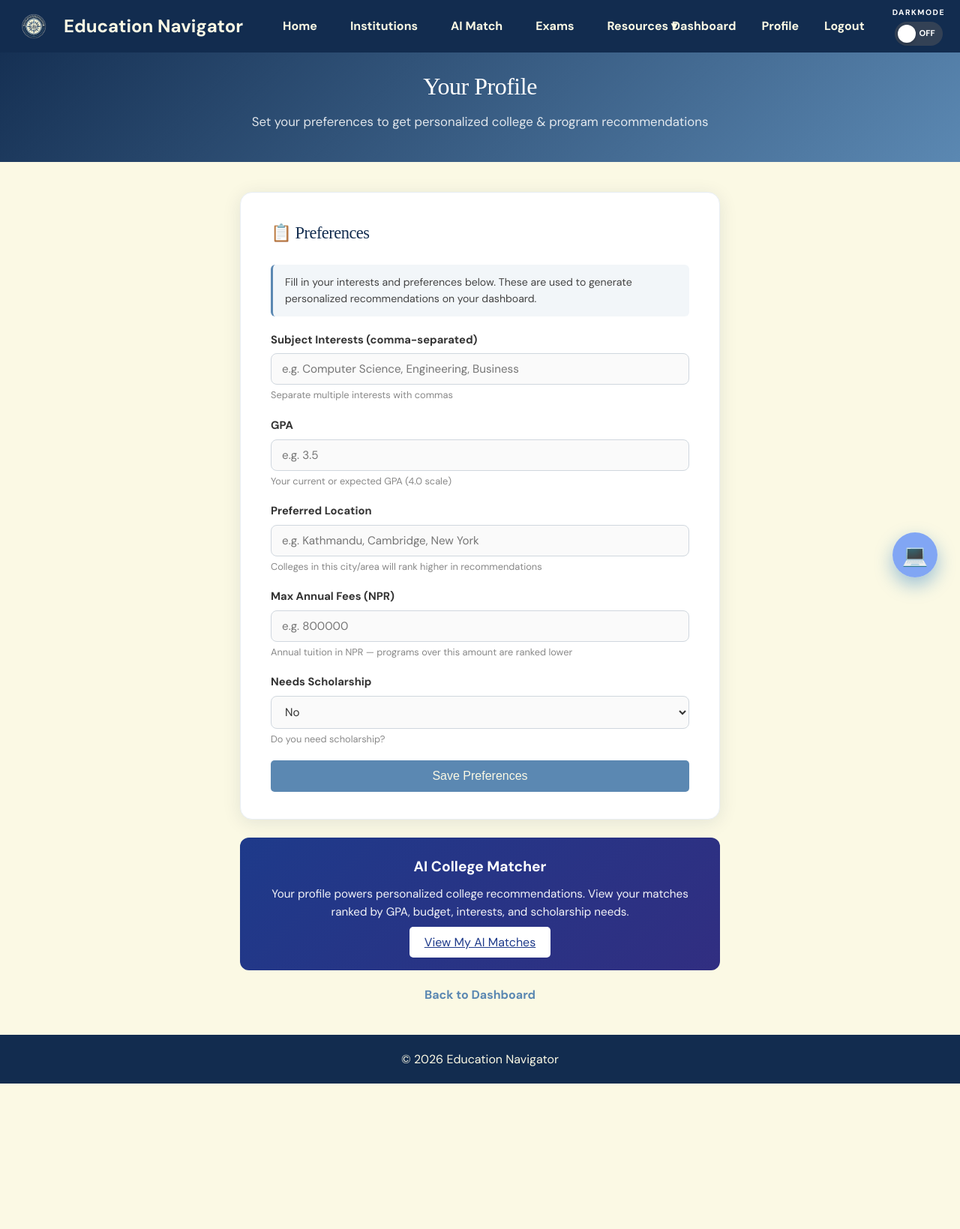
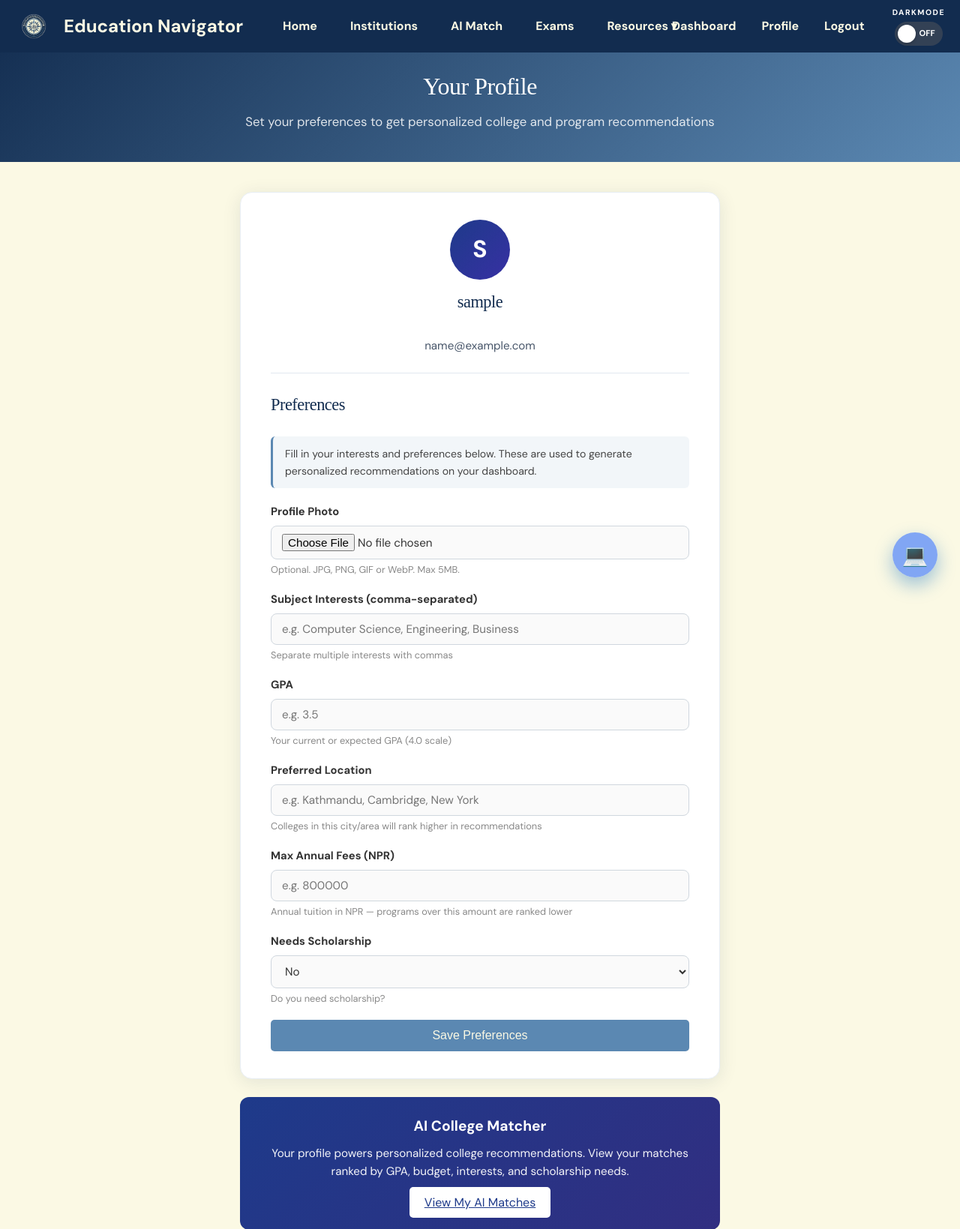
Before and after one commit to AakritiGuragain/Edu_Navigator, a Flask app: page /profile in a window 1280 px wide. Shown: the top 1639 px of the page at 75% size. Before the commit the page ends 1445 px from the top, so only its background shows below. Run offline with Flask 3, Linux system fonts and the light colour scheme; the visitor is signed in with stand-in values (Sample User, id 1).

Commit message:
user profile photo

```diff
--- a/app.py
+++ b/app.py
@@ -16,9 +16,12 @@ app.config['SECRET_KEY'] = 'edu-navigator-secret-2026'
 app.config['SQLALCHEMY_DATABASE_URI'] = 'sqlite:///education_navigator.db'
 app.config['SQLALCHEMY_TRACK_MODIFICATIONS'] = False
 app.config['UPLOAD_FOLDER'] = os.path.join(app.root_path, 'static', 'uploads')
+AVATAR_FOLDER = os.path.join(app.root_path, 'static', 'uploads', 'avatars')
+os.makedirs(AVATAR_FOLDER, exist_ok=True)
 app.config['MAX_CONTENT_LENGTH'] = 10 * 1024 * 1024  # 10 MB max upload
 
 ALLOWED_EXTENSIONS = {'pdf', 'doc', 'docx'}
+AVATAR_EXTENSIONS = {'jpg', 'jpeg', 'png', 'gif', 'webp'}
 
 db = SQLAlchemy()
 db.init_app(app)
@@ -32,6 +35,10 @@ os.makedirs(app.config['UPLOAD_FOLDER'], exist_ok=True)
 
 def allowed_file(filename):
     return '.' in filename and filename.rsplit('.', 1)[1].lower() in ALLOWED_EXTENSIONS
+
+
+def allowed_avatar(filename):
+    return '.' in filename and filename.rsplit('.', 1)[1].lower() in AVATAR_EXTENSIONS
 
 
 # ─────────────────────────────────────────────
@@ -297,6 +304,7 @@ class RegisterForm(FlaskForm):
 
 
 class ProfileForm(FlaskForm):
+    photo = FileField('Profile Photo', validators=[Optional()])
     preferences = StringField('Subject Interests (comma-separated)',
                                validators=[Optional()],
                                description='e.g. Computer Science, Engineering, Business')
@@ -461,6 +469,16 @@ def profile():
     profile_data = current_user.get_profile_dict()
 
     if form.validate_on_submit():
+        if form.photo.data and form.photo.data.filename:
+            file = form.photo.data
+            if allowed_avatar(file.filename):
+                ext = file.filename.rsplit('.', 1)[1].lower()
+                filename = f"user_{current_user.id}_{datetime.now().strftime('%Y%m%d%H%M')}.{ext}"
+                filepath = os.path.join(AVATAR_FOLDER, filename)
+                file.save(filepath)
+                profile_data['photo_url'] = f"uploads/avatars/{filename}"
+            else:
+                flash('Photo must be JPG, PNG, GIF or WebP.', 'error')
         raw_prefs = form.preferences.data or ''
         prefs = [p.strip() for p in str(raw_prefs).split(',') if p.strip()]
         profile_data['preferences'] = prefs
--- a/templates/profile.html
+++ b/templates/profile.html
@@ -10,6 +10,54 @@
     <link href="https://fonts.googleapis.com/css2?family=DM+Sans:wght@400;500;700&display=swap" rel="stylesheet">
     <link rel="stylesheet" href="{{ url_for('static', filename='css/style.css') }}">
     <style>
+        .profile-header {
+            display: flex;
+            flex-direction: column;
+            align-items: center;
+            justify-content: center;
+            gap: 12px;
+            margin-bottom: 24px;
+            padding-bottom: 24px;
+            border-bottom: 1px solid var(--border-color, #e2e8f0);
+            text-align: center;
+        }
+        .profile-photo-wrap {
+            flex-shrink: 0;
+        }
+        .profile-photo-img,
+        .profile-photo-placeholder {
+            width: 80px;
+            height: 80px;
+            border-radius: 50%;
+            object-fit: cover;
+        }
+        .profile-photo-placeholder {
+            background: linear-gradient(135deg, #1e3a8a 0%, #3730a3 100%);
+            color: white;
+            display: flex;
+            align-items: center;
+            justify-content: center;
+            font-size: 2rem;
+            font-weight: 700;
+        }
+        .profile-name-wrap {
+            min-width: 0;
+            text-align: center;
+            display: flex;
+            flex-direction: column;
+            align-items: center;
+            gap: 4px;
+        }
+        .profile-name {
+            margin: 0;
+            font-size: 1.4rem;
+            color: var(--text-primary, #0f172a);
+        }
+        .profile-email {
+            margin: 0;
+            font-size: 0.95rem;
+            color: var(--text-secondary, #64748b);
+        }
         .profile-ai-match-cta {
             max-width: 680px;
             margin: 24px auto 0;
@@ -80,7 +128,7 @@
     <!-- PAGE HERO -->
     <div class="page-hero" style="padding-top:90px;">
         <h1>Your Profile</h1>
-        <p>Set your preferences to get personalized college & program recommendations</p>
+        <p>Set your preferences to get personalized college and program recommendations</p>
     </div>
 
     <!-- Flash messages -->
@@ -97,15 +145,38 @@
     <!-- FORM -->
     <div class="form-section">
         <div class="form-card">
-            <h2>📋 Preferences</h2>
+            <div class="profile-header">
+                <div class="profile-photo-wrap">
+                    {% set photo_url = current_user.get_profile_dict().get('photo_url') %}
+                    {% if photo_url %}
+                    <img src="{{ url_for('static', filename=photo_url) }}" alt="Profile photo" class="profile-photo-img">
+                    {% else %}
+                    <div class="profile-photo-placeholder">
+                        {{ current_user.username[0]|upper if current_user.username else '?' }}
+                    </div>
+                    {% endif %}
+                </div>
+                <div class="profile-name-wrap">
+                    <h2 class="profile-name">{{ current_user.username }}</h2>
+                    <p class="profile-email">{{ current_user.email }}</p>
+                </div>
+            </div>
+
+            <h2>Preferences</h2>
 
             <div class="hint">
                 Fill in your interests and preferences below. These are used to generate personalized recommendations on
                 your dashboard.
             </div>
 
-            <form method="POST" novalidate>
+            <form method="POST" novalidate enctype="multipart/form-data">
                 {{ form.hidden_tag() }}
+
+                <div class="form-group">
+                    {{ form.photo.label }}
+                    {{ form.photo(accept=".jpg,.jpeg,.png,.gif,.webp") }}
+                    <small>Optional. JPG, PNG, GIF or WebP. Max 5MB.</small>
+                </div>
 
                 <div class="form-group">
                     {{ form.preferences.label }}
```
Also changed, not shown: static/uploads/avatars/user_1_202603171611.jpeg (added), static/uploads/avatars/user_1_202603171613.jpg (added).
